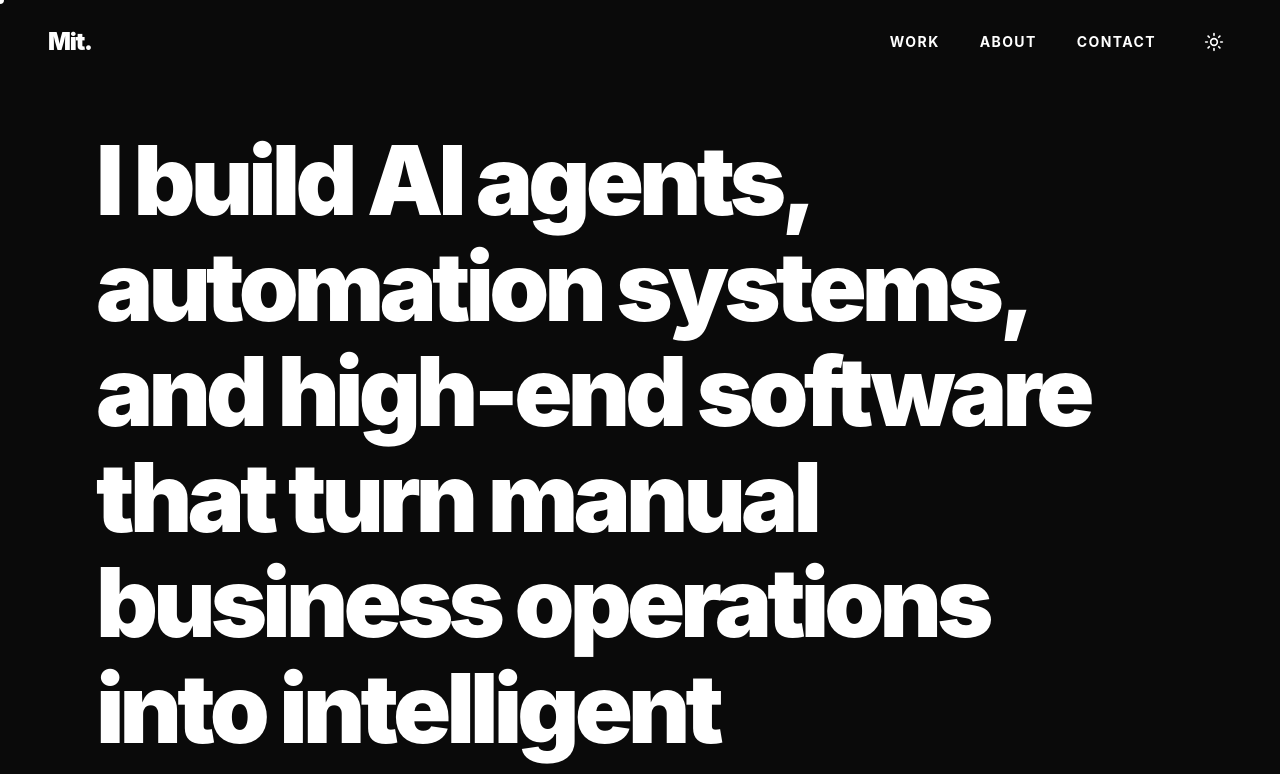
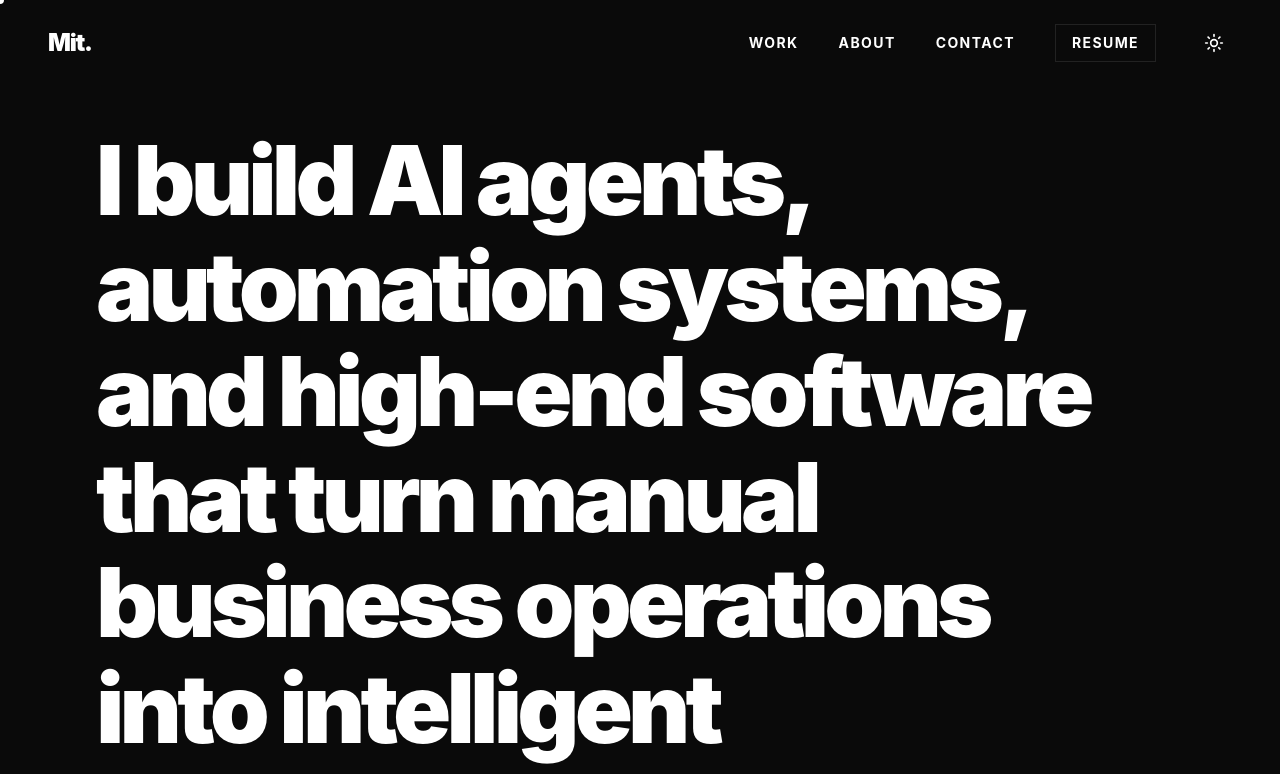
Before and after one commit to MitMakwana13/Mit-Portfolio, a React (Vite) app: page / in a window 1280 px wide. Shown: the top 774 px of the page. Built offline with nearby package versions, Linux system fonts and the light colour scheme; a web font is replaced by a local one.

Commit message:
chore: final polish - update SEO, add founder copy, add resume link

```diff
--- a/index.html
+++ b/index.html
@@ -4,7 +4,8 @@
     <meta charset="UTF-8" />
     <meta name="viewport" content="width=device-width, initial-scale=1.0" />
     <link rel="icon" type="image/svg+xml" href="/favicon.svg" />
-    <title>Mit Makwana | AI, Automation & High-End Software</title>
+    <title>Mit Makwana | AI Systems Engineer</title>
+    <meta name="description" content="AI Systems Engineer building agents, automation workflows, RAG systems, and production-grade software for businesses." />
     <link href="https://api.fontshare.com/v2/css?f[]=clash-display@600,700&f[]=satoshi@400,500,700&f[]=general-sans@400,500&display=swap" rel="stylesheet">
     <link href="https://fonts.googleapis.com/css2?family=JetBrains+Mono:wght@400;500&display=swap" rel="stylesheet">
   </head>
--- a/src/App.tsx
+++ b/src/App.tsx
@@ -4,6 +4,7 @@ import Hero from './components/Hero';
 import Marquee from './components/Marquee';
 import Services from './components/Services';
 import Projects from './components/Projects';
+import Architecture from './components/Architecture';
 import Skills from './components/Skills';
 import Certificates from './components/Certificates';
 import Experience from './components/Experience';
@@ -23,6 +24,7 @@ function App() {
           <Marquee />
           <Services />
           <Projects />
+          <Architecture />
           <Experience />
           <Skills />
           <Certificates />
--- a/src/components/ContactSection.tsx
+++ b/src/components/ContactSection.tsx
@@ -18,8 +18,11 @@ export default function ContactSection() {
         <div ref={aboutRef} className="lg:w-[50%]">
           <div className={aboutInView ? 'animate-fade-up' : 'reveal-hidden'}>
             <h2 className="text-foreground/30 uppercase tracking-[0.2em] text-sm font-bold mb-10">Why Work With Me</h2>
-            <p className="text-2xl md:text-3xl lg:text-4xl text-foreground font-medium leading-tight mb-8">
-              I do not just build interfaces. I design <span className="text-accent">intelligent systems</span> that connect workflows, data, automation, and AI models into usable products.
+            <p className="text-2xl md:text-3xl lg:text-4xl text-foreground font-medium leading-tight mb-6">
+              I build AI systems that convert fragmented operations into scalable, <span className="text-accent">intelligent workflows.</span>
+            </p>
+            <p className="text-lg md:text-xl text-foreground/80 leading-relaxed max-w-2xl mb-4 font-medium">
+              I do not just build interfaces. I design systems that connect workflows, data, automation, and AI models into usable products.
             </p>
             <p className="text-lg md:text-xl text-muted leading-relaxed max-w-2xl">
               My focus is simple: reduce operational friction, improve decision-making, and ship systems that can actually survive beyond a demo.
--- a/src/components/Navbar.tsx
+++ b/src/components/Navbar.tsx
@@ -49,6 +49,15 @@ export default function Navbar() {
                 {link.name}
               </a>
             ))}
+
+            <a
+              href="/Mit_Makwana_Resume.pdf"
+              target="_blank"
+              rel="noopener noreferrer"
+              className="text-sm font-bold uppercase tracking-widest text-foreground border border-foreground/20 px-4 py-2 hover:bg-foreground hover:text-background transition-all duration-300"
+            >
+              Resume
+            </a>
 
             {/* Theme Toggle */}
             <button
@@ -102,6 +111,15 @@ export default function Navbar() {
               {link.name}
             </a>
           ))}
+          <a
+            href="/Mit_Makwana_Resume.pdf"
+            target="_blank"
+            rel="noopener noreferrer"
+            onClick={() => setIsMobileMenuOpen(false)}
+            className="text-4xl font-black uppercase tracking-tighter text-accent hover:text-foreground transition-colors mt-4"
+          >
+            RESUME ↗
+          </a>
         </div>
       </div>
     </>
```
